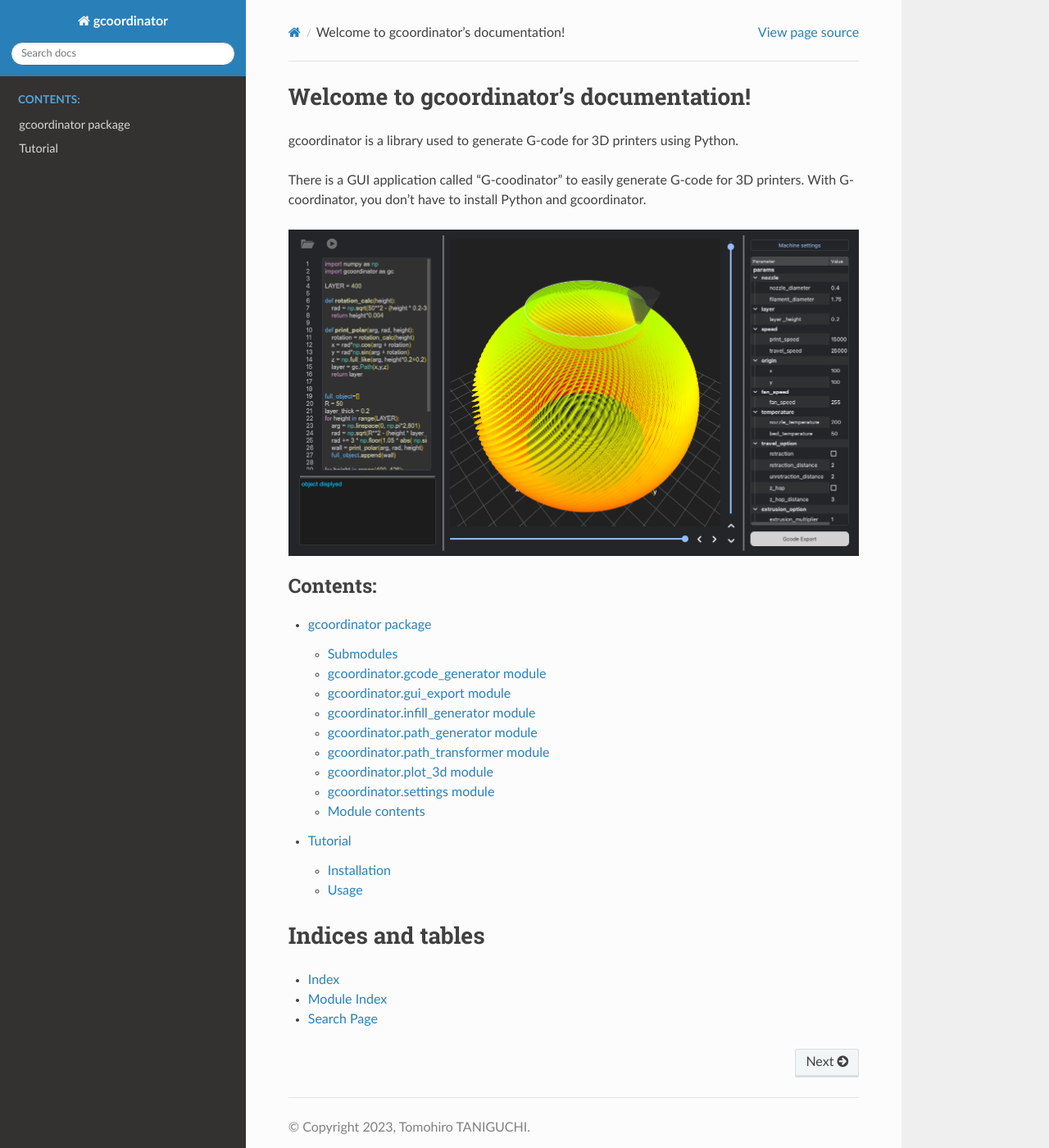
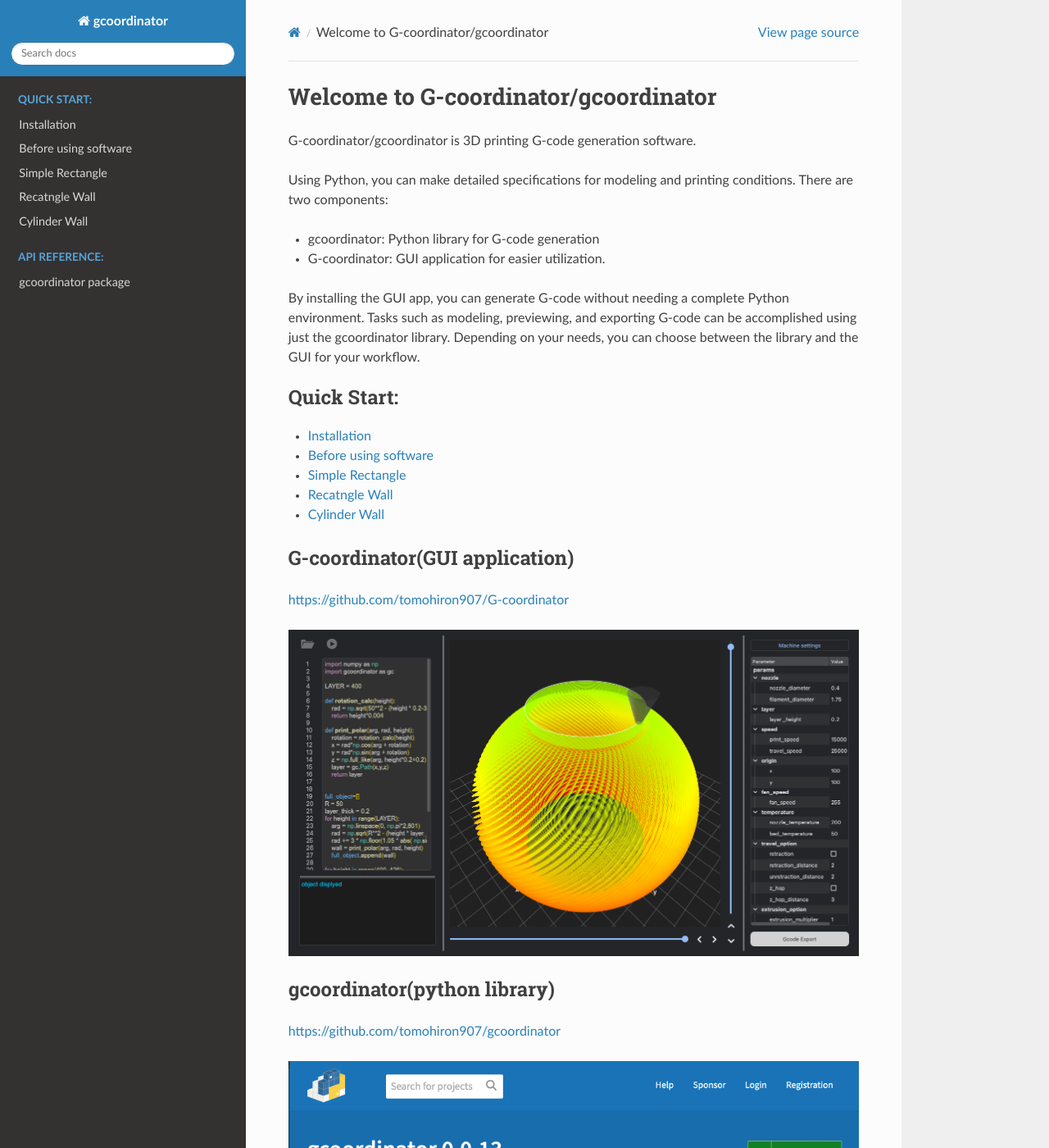
Before and after one commit to tomohiron907/gcoordinator, a Sphinx documentation site: the page built from docs/index.rst, in a window 1280 px wide and 1400 px high. Shown: the whole window at 82% size. Built offline with Sphinx 7.4.7 and the Read the Docs theme 2.0.0, drawn with Linux system fonts in a browser that asks for light colours.

Commit message:
add documentation

```diff
--- a/docs/index.rst
+++ b/docs/index.rst
@@ -3,24 +3,53 @@
    You can adapt this file completely to your liking, but it should at least
    contain the root `toctree` directive.
 
-Welcome to gcoordinator's documentation!
+Welcome to G-coordinator/gcoordinator
 ========================================
 
-gcoordinator is a library used to generate G-code for 3D printers using Python.
+G-coordinator/gcoordinator is 3D printing G-code generation software.
 
-There is a GUI application called "G-coodinator" to easily generate G-code for 3D printers.
-With G-coordinator, you don't have to install Python and gcoordinator.
+Using Python, you can make detailed specifications for modeling and printing conditions.
+There are two components:
+
+- gcoordinator: Python library for G-code generation
+- G-coordinator: GUI application for easier utilization.
+
+By installing the GUI app, you can generate G-code without needing a complete Python environment.
+Tasks such as modeling, previewing, and exporting G-code can be accomplished using just the gcoordinator library.
+Depending on your needs, you can choose between the library and the GUI for your workflow.
+
+.. toctree::
+   :maxdepth: 1
+   :caption: Quick Start:
+
+   installation
+   tutorials/pre_start_readings
+   tutorials/tutorial_1
+   tutorials/tutorial_2
+   tutorials/tutorial_3
+
+G-coordinator(GUI application)
+------------------------------
+https://github.com/tomohiron907/G-coordinator
 
 .. image:: _static/G-coordinator_1.png
    :alt: G-coordinator
 
 
+gcoordinator(python library)
+----------------------------
+https://github.com/tomohiron907/gcoordinator
+
+.. image:: _static/gcoordinator.png
+   :alt: gcoordinator
+
+
+
 .. toctree::
    :maxdepth: 2
-   :caption: Contents:
+   :caption: Api Reference:
 
    gcoordinator
-   tutorial
 
 
 Indices and tables
--- a/docs/modules.rst
+++ /dev/null
@@ -1,5 +0,0 @@
-gcoordinator
-============
-
-.. toctree::
-   :maxdepth: 4
```
Also changed, not shown: docs/installation.rst (added, +28 -0 lines), docs/tutorial.rst (deleted, +0 -26 lines), docs/tutorials/pre_start_readings.rst (added, +16 -0 lines), docs/tutorials/tutorial_1.rst (added, +68 -0 lines), docs/tutorials/tutorial_2.rst (added, +32 -0 lines), docs/tutorials/tutorial_3.rst (added, +35 -0 lines), docs/_static/gcoordinator.png (added), docs/_static/reptier.png (added), docs/_static/tutorials/1/rectangle_path.png (added), docs/_static/tutorials/2/rectangle_wall.png (added), docs/_static/tutorials/3/cylinder_wall.png (added), 1 other file.
